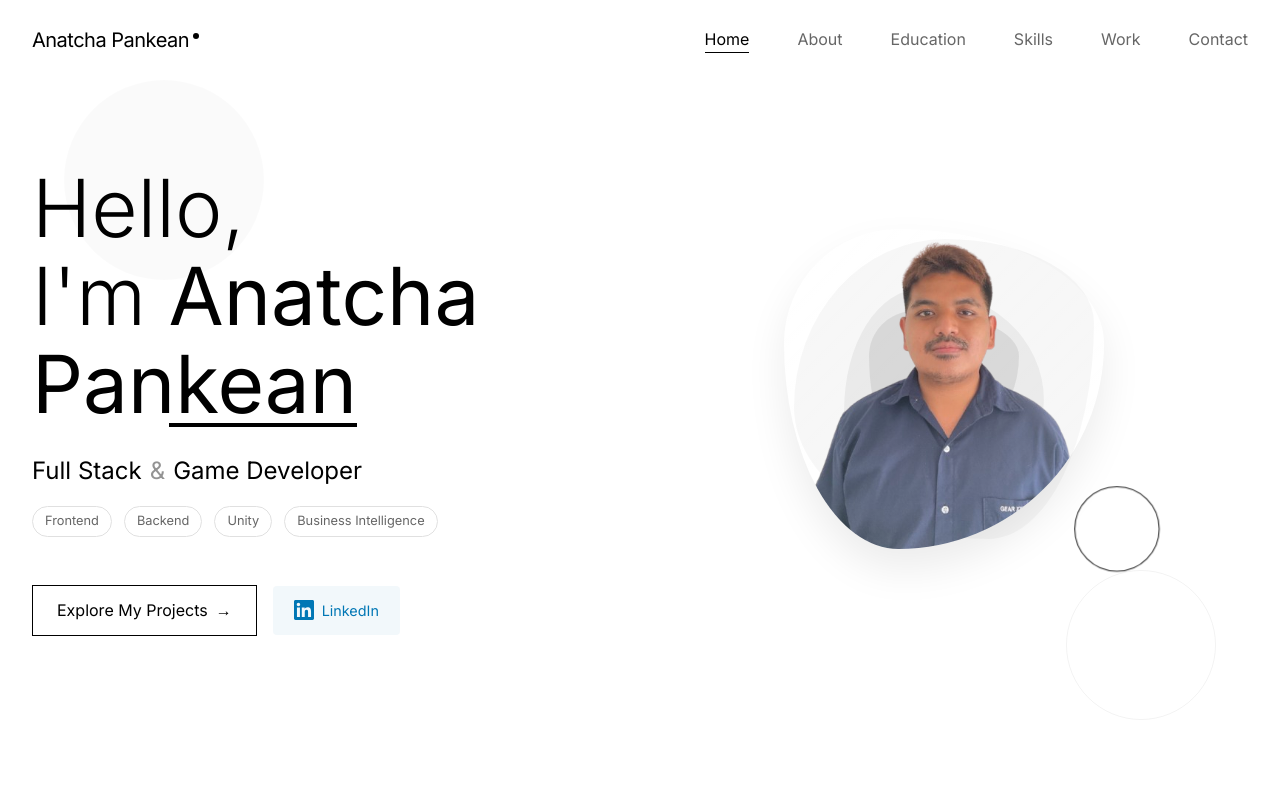
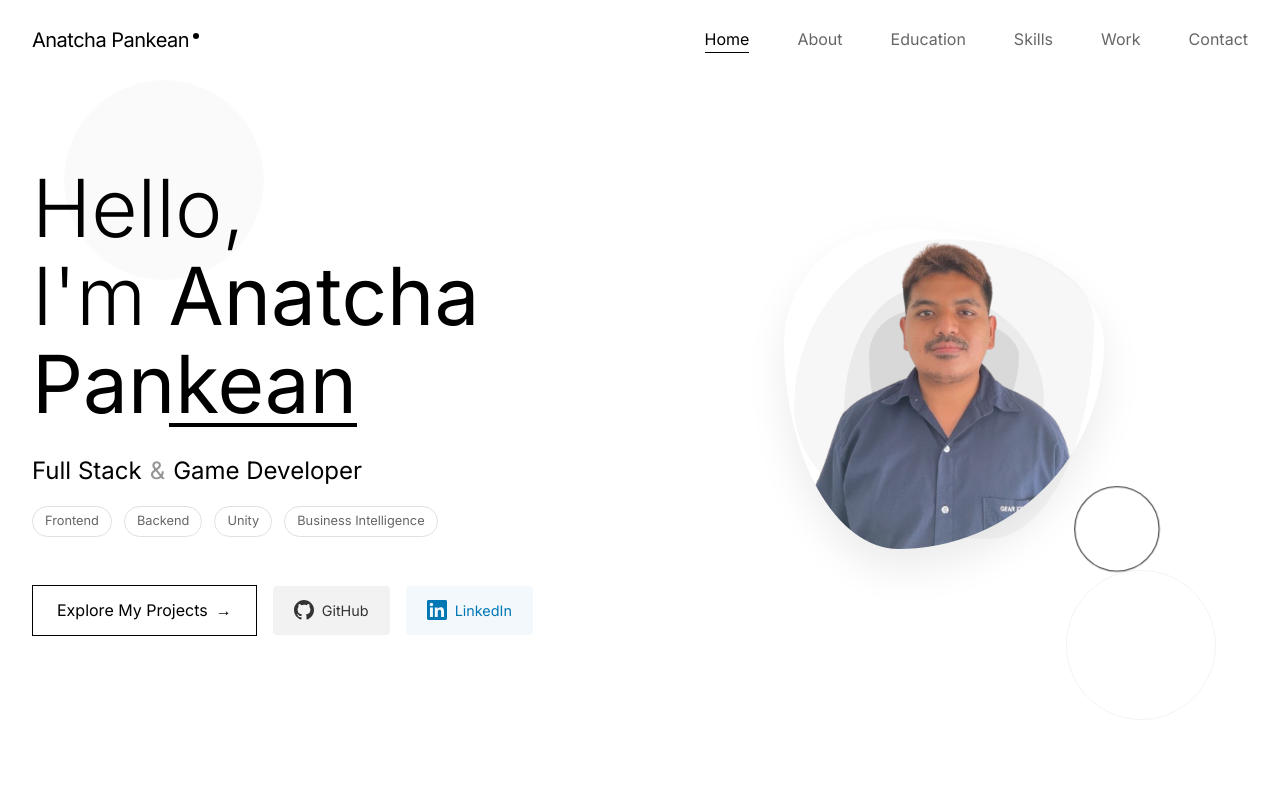
Before and after one commit to wenzdev339/PortfolioAP, a React (Vite) app: page / in a window 1280 px wide. Shown: the top 800 px of the page. Built offline with nearby package versions, Linux system fonts and the light colour scheme.

Commit message:
GithubUpdate

```diff
--- a/src/components/Hero.jsx
+++ b/src/components/Hero.jsx
@@ -46,6 +46,23 @@
             </a>
 
             <a
+              href="https://github.com/wenzdev339"
+              target="_blank"
+              rel="noopener noreferrer"
+              className="github-button"
+            >
+              <svg
+                width="20"
+                height="20"
+                viewBox="0 0 24 24"
+                fill="currentColor"
+              >
+                <path d="M12 0C5.374 0 0 5.373 0 12c0 5.302 3.438 9.8 8.207 11.387.599.111.793-.261.793-.577v-2.234c-3.338.726-4.033-1.416-4.033-1.416-.546-1.387-1.333-1.756-1.333-1.756-1.089-.745.083-.729.083-.729 1.205.084 1.839 1.237 1.839 1.237 1.07 1.834 2.807 1.304 3.492.997.107-.775.418-1.305.762-1.604-2.665-.305-5.467-1.334-5.467-5.931 0-1.311.469-2.381 1.236-3.221-.124-.303-.535-1.524.117-3.176 0 0 1.008-.322 3.301 1.23A11.509 11.509 0 0112 5.803c1.02.005 2.047.138 3.006.404 2.291-1.552 3.297-1.23 3.297-1.23.653 1.653.242 2.874.118 3.176.77.84 1.235 1.911 1.235 3.221 0 4.609-2.807 5.624-5.479 5.921.43.372.823 1.102.823 2.222v3.293c0 .319.192.694.801.576C20.566 21.797 24 17.3 24 12c0-6.627-5.373-12-12-12z"/>
+              </svg>
+              GitHub
+            </a>
+
+            <a
               href="https://www.linkedin.com/in/anatcha-pankean-494a1b257"
               target="_blank"
               rel="noopener noreferrer"
--- a/src/components/Work.jsx
+++ b/src/components/Work.jsx
@@ -174,7 +174,7 @@
       id: 16,
       number: '16',
       title: 'ClipBoardPro - Advanced Clipboard Manager',
-      description: 'Transform your productivity with ClipBoardPro, a powerful clipboard manager that tracks your copy history and makes accessing previous clips effortless.\nDownload Free: https://wenzgame.itch.io/clipboard-pro',
+      description: 'Transform your productivity with ClipBoardPro, a powerful clipboard manager that tracks your copy history and makes accessing previous clips effortless.\nDownload Free: https://github.com/wenzdev339/ClipBoardPro/',
       image: Pro16,
       reversed: true,
       tags: ['Team leader', 'React', 'Electron Framework', 'UI/UX Design', 'Js','Dev Ops'],
--- a/src/styles/hero.scss
+++ b/src/styles/hero.scss
@@ -202,6 +202,40 @@
         }
       }
 
+      .github-button {
+        display: inline-flex;
+        align-items: center;
+        gap: 0.5rem;
+        padding: 0.75rem 1.25rem;
+        border: 1px solid transparent;
+        font-size: 0.9rem;
+        color: #333;
+        background-color: rgba(0, 0, 0, 0.05);
+        border-radius: 0.25rem;
+        transition: all 0.3s ease;
+        text-decoration: none;
+
+        svg {
+          transition: transform 0.3s ease;
+        }
+
+        &:hover {
+          background-color: #333;
+          color: white;
+          transform: translateY(-1px);
+          box-shadow: 0 4px 12px rgba(0, 0, 0, 0.2);
+
+          svg {
+            transform: scale(1.1);
+          }
+        }
+
+        &:focus {
+          outline: 2px solid #333;
+          outline-offset: 2px;
+        }
+      }
+
       .linkedin-button {
         display: inline-flex;
         align-items: center;
@@ -367,15 +401,19 @@
   0% {
     border-radius: 30% 70% 70% 30% / 30% 30% 70% 70%;
   }
+
   25% {
     border-radius: 58% 42% 75% 25% / 76% 46% 54% 24%;
   }
+
   50% {
     border-radius: 50% 50% 33% 67% / 55% 27% 73% 45%;
   }
+
   75% {
     border-radius: 33% 67% 58% 42% / 63% 68% 32% 37%;
   }
+
   100% {
     border-radius: 30% 70% 70% 30% / 30% 30% 70% 70%;
   }
@@ -385,28 +423,36 @@
   0% {
     border-radius: 30% 70% 70% 30% / 30% 30% 70% 70%;
   }
+
   50% {
     border-radius: 40% 60% 60% 40% / 40% 40% 60% 60%;
   }
+
   100% {
     border-radius: 35% 65% 65% 35% / 35% 35% 65% 65%;
   }
 }
 
 @keyframes floating {
-  0%, 100% {
+
+  0%,
+  100% {
     transform: translateY(0);
   }
+
   50% {
     transform: translateY(-20px);
   }
 }
 
 @keyframes pulse {
-  0%, 100% {
+
+  0%,
+  100% {
     transform: scale(1);
     opacity: 0.5;
   }
+
   50% {
     transform: scale(1.1);
     opacity: 1;
```
